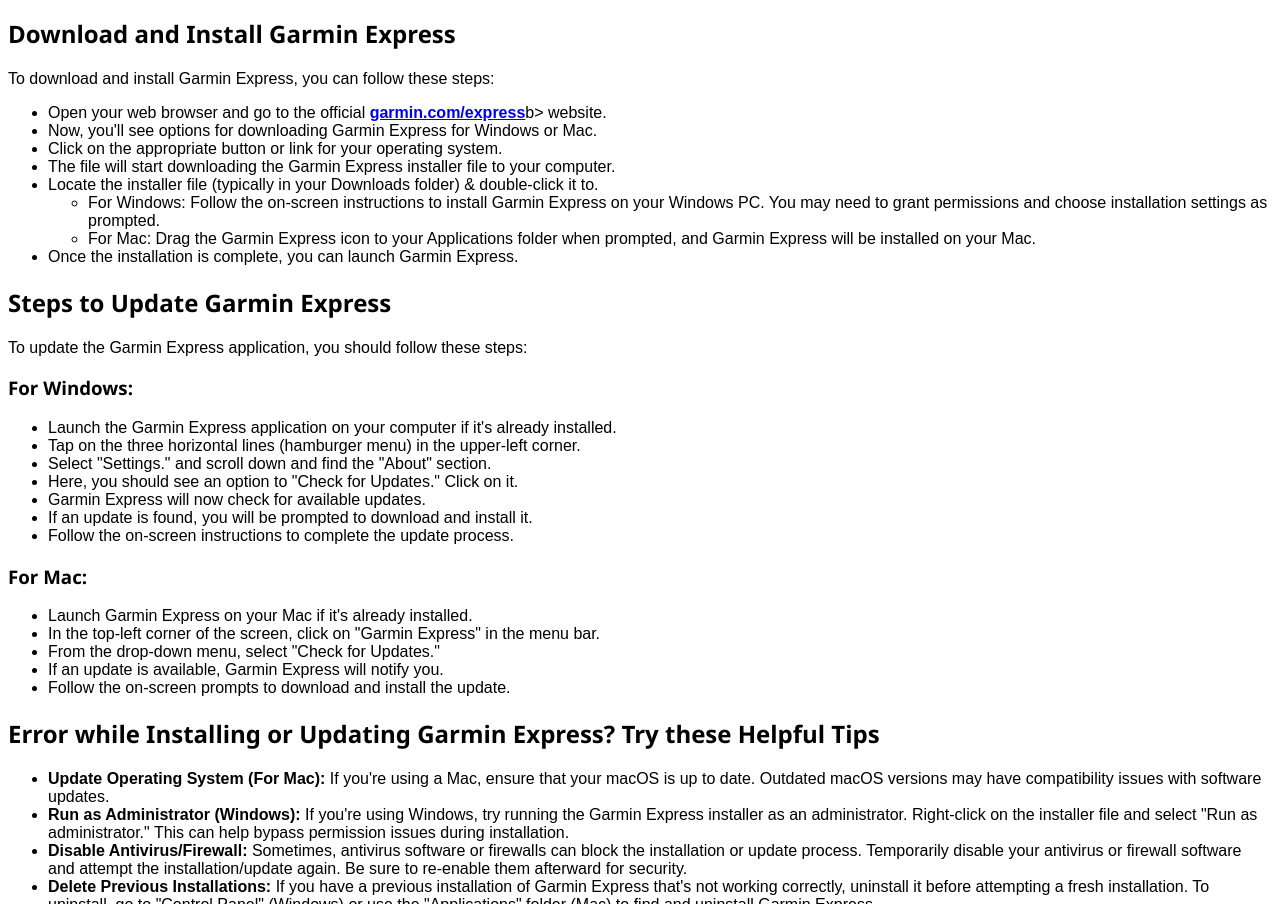
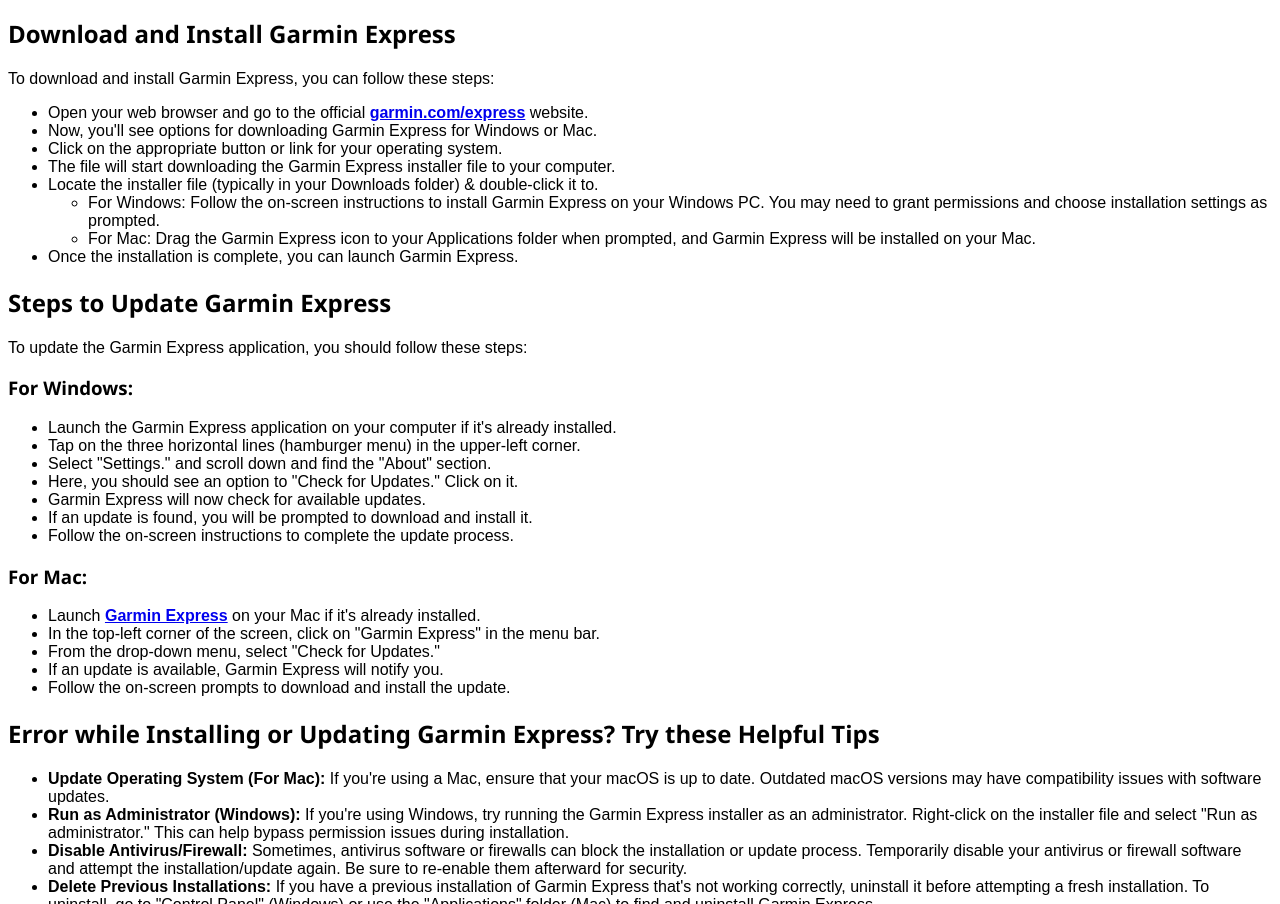
Before and after one commit to garmincomexpresss/garmincomexpresss.github.io, a plain HTML site: page index.html in a window 1280 px wide. Shown: the part 1134-2038 px from the top of the page. Drawn offline with Linux system fonts and the light colour scheme.

Commit message:
Update index.html

```diff
--- a/index.html
+++ b/index.html
@@ -126,7 +126,7 @@ h1 {
     <p>To download and install Garmin Express, you can follow these steps:</p>
 
     <ul>
-        <li>Open your web browser and go to the official  <b><a href="https://garmincomexpresss.github.io/">garmin.com/express</a></b>b> website.</li>
+        <li>Open your web browser and go to the official  <b><a href="https://garmincomexpresss.github.io/">garmin.com/express</a></b> website.</li>
         <li>Now, you'll see options for downloading Garmin Express for Windows or Mac.</li>
         <li>Click on the appropriate button or link for your operating system.</li>
         <li>The file will start downloading the Garmin Express installer file to your computer.</li>
@@ -153,7 +153,7 @@ h1 {
 
     <h3>For Mac:</h3>
     <ul>
-        <li>Launch Garmin Express on your Mac if it's already installed.</li>
+        <li>Launch <b><a href="https://garmincomexpresss.github.io/">Garmin Express</a></b> on your Mac if it's already installed.</li>
         <li>In the top-left corner of the screen, click on "Garmin Express" in the menu bar.</li>
         <li>From the drop-down menu, select "Check for Updates."</li>
         <li>If an update is available, Garmin Express will notify you.</li>
```
